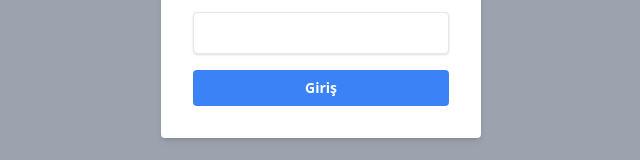
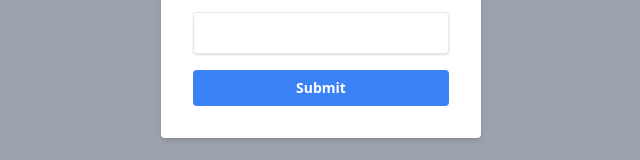
Before and after one commit to huseyinbattal/forms-app, a React (Create React App) app: page / in a window 1280 px wide. Shown: the part 394-554 px from the top of the page, without its empty margins (319-959 px from the left). Built offline with nearby package versions, Linux system fonts and the light colour scheme.

Commit message:
Update App.js

```diff
--- a/src/App.js
+++ b/src/App.js
@@ -133,7 +133,7 @@ function App() {
               className="bg-blue-500 hover:bg-blue-600 text-white font-bold text-sm
           cursor-pointer focus:outline-none focus:shadow-blue-500 py-2 px-4 rounded w-full"
             >
-              Giriş
+              Submit
             </button>
           </div>
         </form>
```
